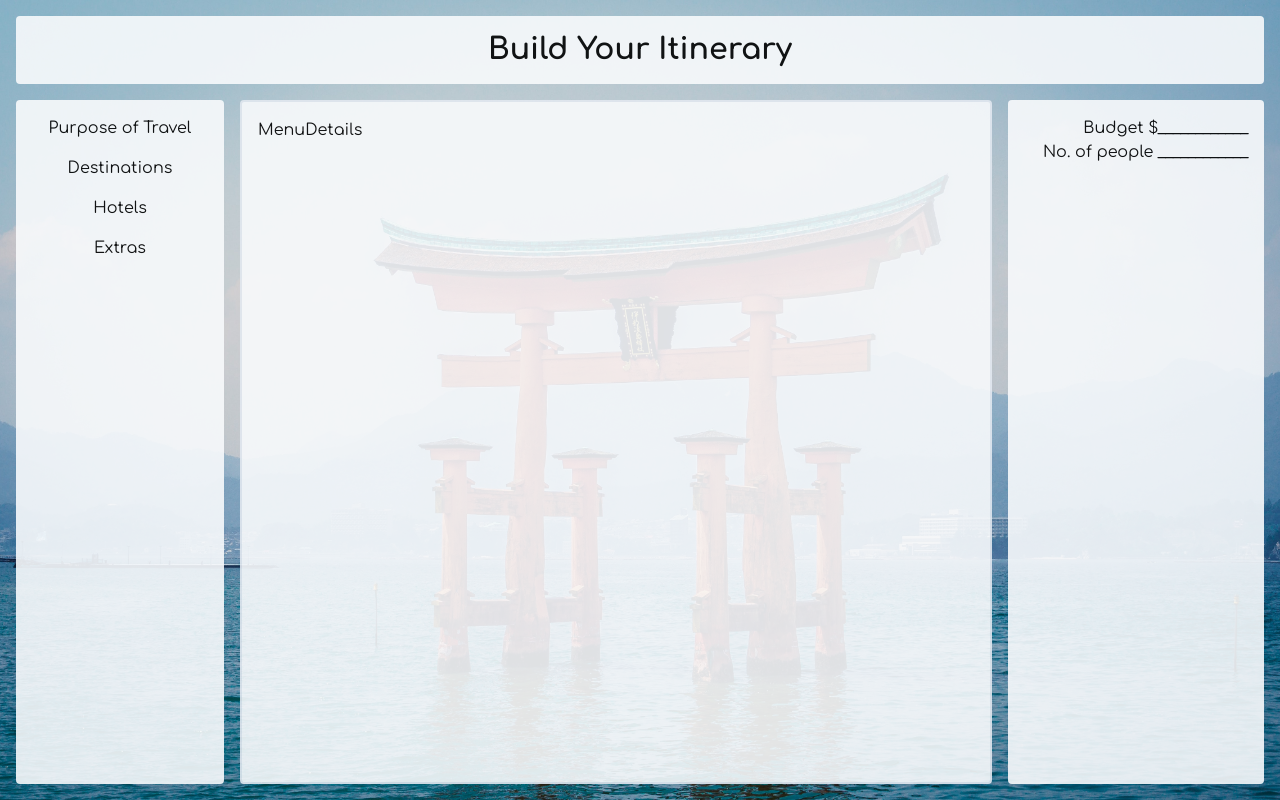
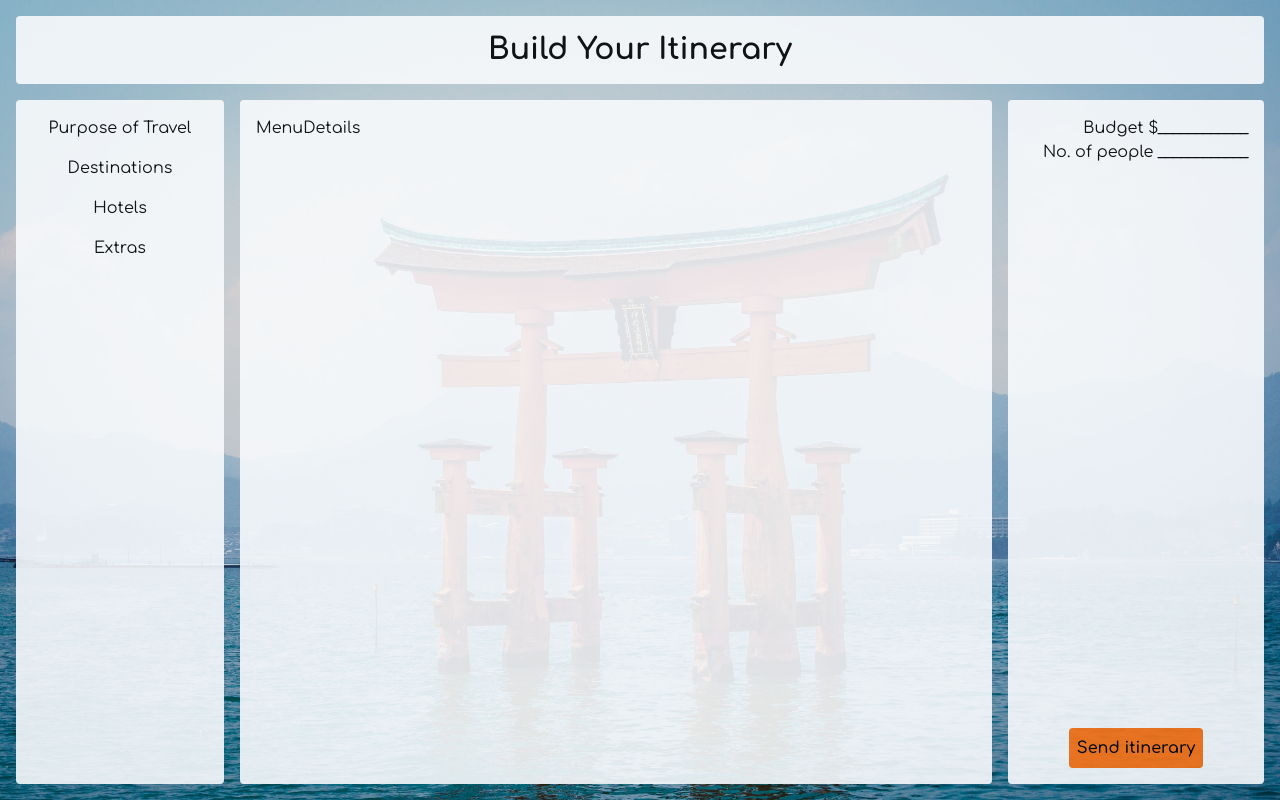
Before and after one commit to akiwidev/build-itinerary, a Next.js app: page / in a window 1280 px wide. Built offline with nearby package versions, Linux system fonts and the light colour scheme.

Commit message:
Added button to cart. Updated styling.

```diff
--- a/components/Cart.tsx
+++ b/components/Cart.tsx
@@ -2,9 +2,12 @@
 
 const Cart = () => {
     return (
-        <div className="w-64 p-4 bg-slate-50 border-slate-200 opacity-90 rounded text-right">
-            <h3>Budget <span>$____________</span></h3>
-            <h3>No. of people <span>____________</span></h3>
+        <div className="w-64 p-4 bg-slate-50 opacity-90 rounded text-right flex flex-col justify-between">
+            <div>
+                <h3>Budget <span>$____________</span></h3>
+                <h3>No. of people <span>____________</span></h3>
+            </div>
+            <button type="submit" className="rounded font-semibold p-2 w-max self-center transition ease-in-out delay-150 bg-orange-500 hover:-translate-y-1 hover:scale-110 hover:bg-orange-300 duration-300">Send itinerary</button>
         </div>
     )
 }
--- a/components/Header.tsx
+++ b/components/Header.tsx
@@ -1,6 +1,6 @@
 const Header = () => {
     return (
-        <div className="text-center text-3xl font-bold p-4 bg-slate-50 border-slate-200 rounded opacity-90">
+        <div className="text-center text-3xl font-bold p-4 bg-slate-50 rounded opacity-90">
             <h1>Build Your Itinerary</h1>
         </div>
     );
--- a/components/MenuDetails.tsx
+++ b/components/MenuDetails.tsx
@@ -1,6 +1,6 @@
 const MenuDetails = () => {
     return (
-        <div className="border-2 border-slate-200 grow p-4 bg-slate-50 opacity-90 rounded">MenuDetails</div>
+        <div className="grow p-4 bg-slate-50 opacity-90 rounded">MenuDetails</div>
     )
 }
 
--- a/components/SideMenu.tsx
+++ b/components/SideMenu.tsx
@@ -1,7 +1,7 @@
 
 const SideMenu = () => {
     return (
-        <div className="w-52 text-center p-4 bg-slate-50 border-slate-200 opacity-90 rounded space-y-4">
+        <div className="w-52 text-center p-4 bg-slate-50 opacity-90 rounded space-y-4">
             <h3>Purpose of Travel</h3>
             <h3>Destinations</h3>
             <h3>Hotels</h3>
```
